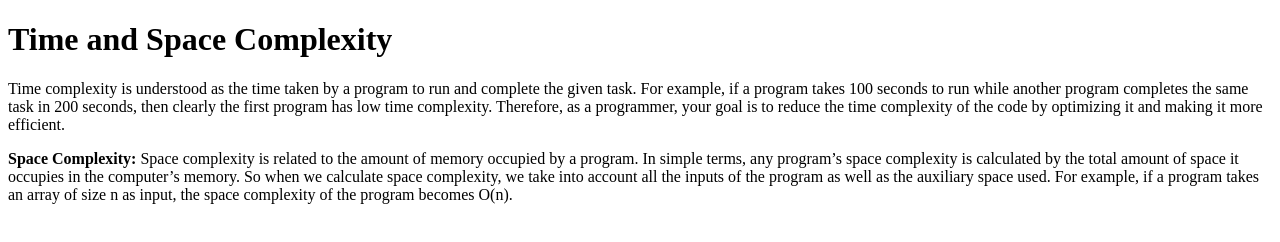
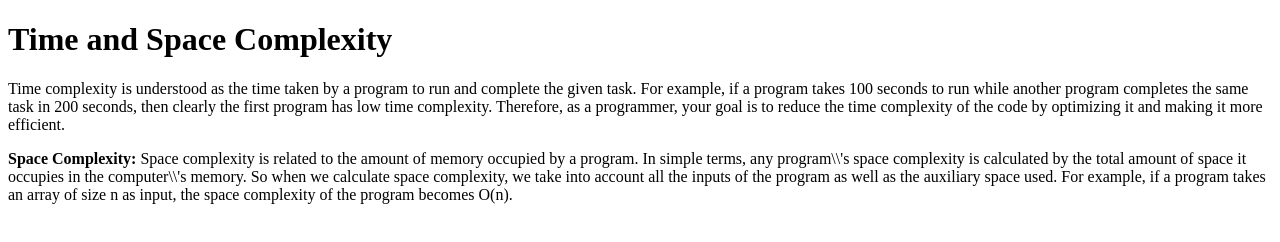
Before and after one commit to acciojob/time-and-space-complexity-olili27, a website: page main.html in a window 1280 px wide. Drawn offline with Linux system fonts and the light colour scheme.

Commit message:
created a submission

```diff
--- a/main.html
+++ b/main.html
@@ -10,7 +10,7 @@
 	<!-- the entire body must be written by student -->
 	<h1>Time and Space Complexity</h1>
 	<p>Time complexity is understood as the time taken by a program to run and complete the given task. For example, if a program takes 100 seconds to run while another program completes the same task in 200 seconds, then clearly the first program has low time complexity. Therefore, as a programmer, your goal is to reduce the time complexity of the code by optimizing it and making it more efficient.</p>
-	<p><b>Space Complexity:</b> Space complexity is related to the amount of memory occupied by a program. In simple terms, any program&#x2019;s space complexity is calculated by the total amount of space it occupies in the computer&#x2019;s memory. So when we calculate space complexity, we take into account all the inputs of the program as well as the auxiliary space used. For example, if a program takes an array of size n as input, the space complexity of the program becomes O(n).</p>
+	<p><b>Space Complexity:</b> Space complexity is related to the amount of memory occupied by a program. In simple terms, any program\\'s space complexity is calculated by the total amount of space it occupies in the computer\\'s memory. So when we calculate space complexity, we take into account all the inputs of the program as well as the auxiliary space used. For example, if a program takes an array of size n as input, the space complexity of the program becomes O(n).</p>
     <script type="text/javascript" src="./script.js">
 </script>
 
```
